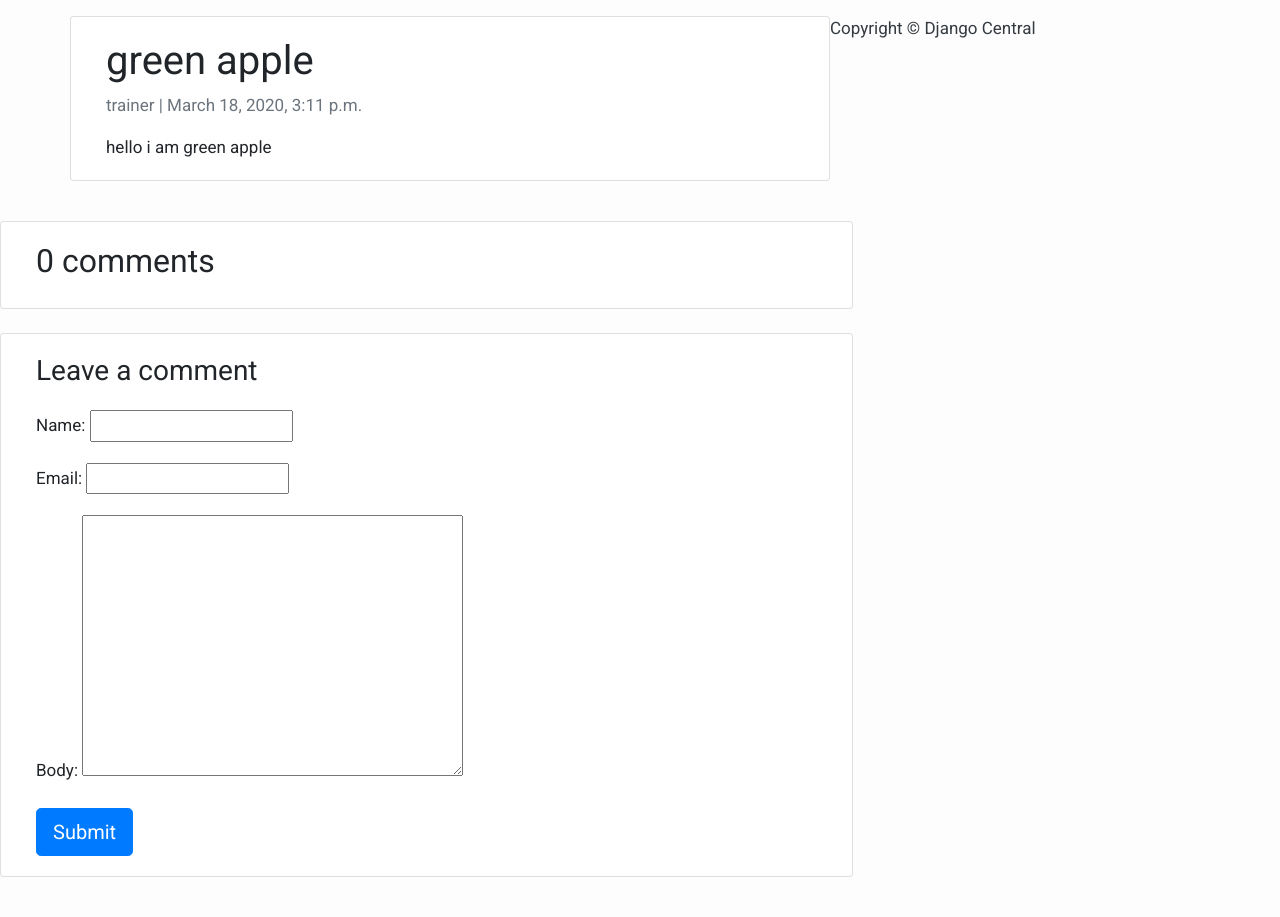
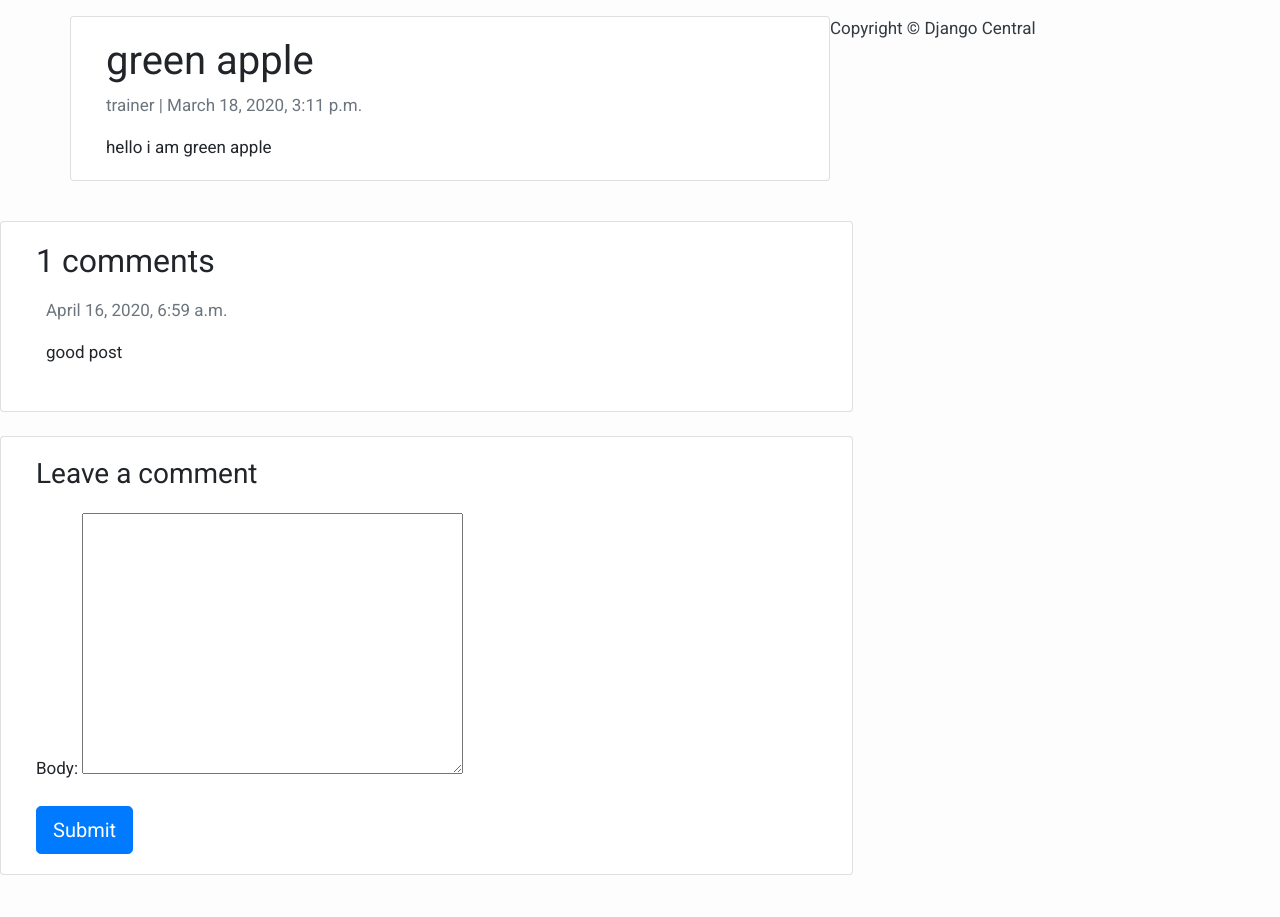
Before and after one commit to avinash-vk/webframeworksproject, a Django app: a page that uses blogs/templates/post_detail.html in a window 1280 px wide. Shown: the top 917 px of the page. Run offline with Django 3.2, Linux system fonts and the light colour scheme; data comes from the database, SQL or seed files in the repository; some libraries are stand-ins or nearby versions.

Commit message:
Comments Working,Likes and Pictures to be fixed.

```diff
--- a/blogs/admin.py
+++ b/blogs/admin.py
@@ -13,9 +13,9 @@ class PostAdmin(admin.ModelAdmin):
 
 
 class CommentAdmin(admin.ModelAdmin):
-    list_display = ('name', 'body', 'post', 'created_on', 'active')
+    list_display = ('author', 'body', 'post', 'created_on', 'active')
     list_filter = ('active', 'created_on')
-    search_fields = ('name', 'email', 'body')
+    search_fields = ('author', 'body')
     actions = ['approve_comments']
     def approve_comments(self, request, queryset):
         queryset.update(active=True)
--- a/blogs/forms.py
+++ b/blogs/forms.py
@@ -5,7 +5,7 @@ from django import forms
 class CommentForm(forms.ModelForm):
     class Meta:
         model = Comment
-        fields = ('name', 'email', 'body')
+        fields = ('body',)
 class AddPostForm(forms.ModelForm):
     class Meta:
         model = Post
--- a/blogs/models.py
+++ b/blogs/models.py
@@ -29,8 +29,9 @@ class Post(models.Model):
 
 class Comment(models.Model):
     post = models.ForeignKey(Post,on_delete=models.CASCADE,related_name='comments')
-    name = models.CharField(max_length=80)
-    email = models.EmailField()
+    #name = models.CharField(max_length=80)
+    #email = models.EmailField()
+    author = models.ForeignKey(User, on_delete= models.CASCADE,related_name='blog_comments')
     body = models.TextField()
     created_on = models.DateTimeField(auto_now_add=True)
     active = models.BooleanField(default=False)
@@ -39,4 +40,4 @@ class Comment(models.Model):
         ordering = ['created_on']
 
     def __str__(self):
-        return 'Comment {} by {}'.format(self.body, self.name)
+        return 'Comment {} by {}'.format(self.body, self.author)
--- a/blogs/templates/post_detail.html
+++ b/blogs/templates/post_detail.html
@@ -35,18 +35,12 @@
     </div>
     <div class="col-md-8 card mb-4  mt-3 ">
       <div class="card-body">
-        {% if new_comment %}
-        <div class="alert alert-success" role="alert">
-          Your comment is awaiting moderation
-        </div>
-        {% else %}
         <h3>Leave a comment</h3>
         <form method="post" style="margin-top: 1.3em;">
           {% csrf_token %}
           {{ comment_form.as_p }}
           <button type="submit" class="btn btn-primary  btn-lg">Submit</button>
         </form>
-        {% endif %}
       </div>
     </div>
   </div>
--- a/blogs/views.py
+++ b/blogs/views.py
@@ -34,8 +34,9 @@ def addpost(request):
 def post_detail(request, slug):
     template_name = 'post_detail.html'
     post = get_object_or_404(Post, slug=slug)
-    #comments = Comment.objects.filter(post = post)
-    comments = post.comments.filter(active=True)
+    currentuser=request.user;
+    comments = Comment.objects.all().filter(post = post)
+    #comments = post.comments;
     new_comment = None
     # Comment posted
     if request.method == 'POST':
@@ -46,6 +47,7 @@ def post_detail(request, slug):
             new_comment = comment_form.save(commit=False)
             # Assign the current post to the comment
             new_comment.post = post
+            new_comment.author = currentuser
             # Save the comment to the database
             new_comment.save()
     else:
@@ -53,6 +55,7 @@ def post_detail(request, slug):
 
     return render(request, template_name, {'post': post,
                                            'comments': comments,
+                                           'currentuser':currentuser,
                                            'new_comment': new_comment,
                                            'comment_form': comment_form})
 
```
Also changed, not shown: feed/views.py (+4 -4 lines), blogs/migrations/0001_initial.py (added), blogs/migrations/0002_auto_20200416_1223.py (added), blogs/migrations/__init__.py (added), db.sqlite3.
